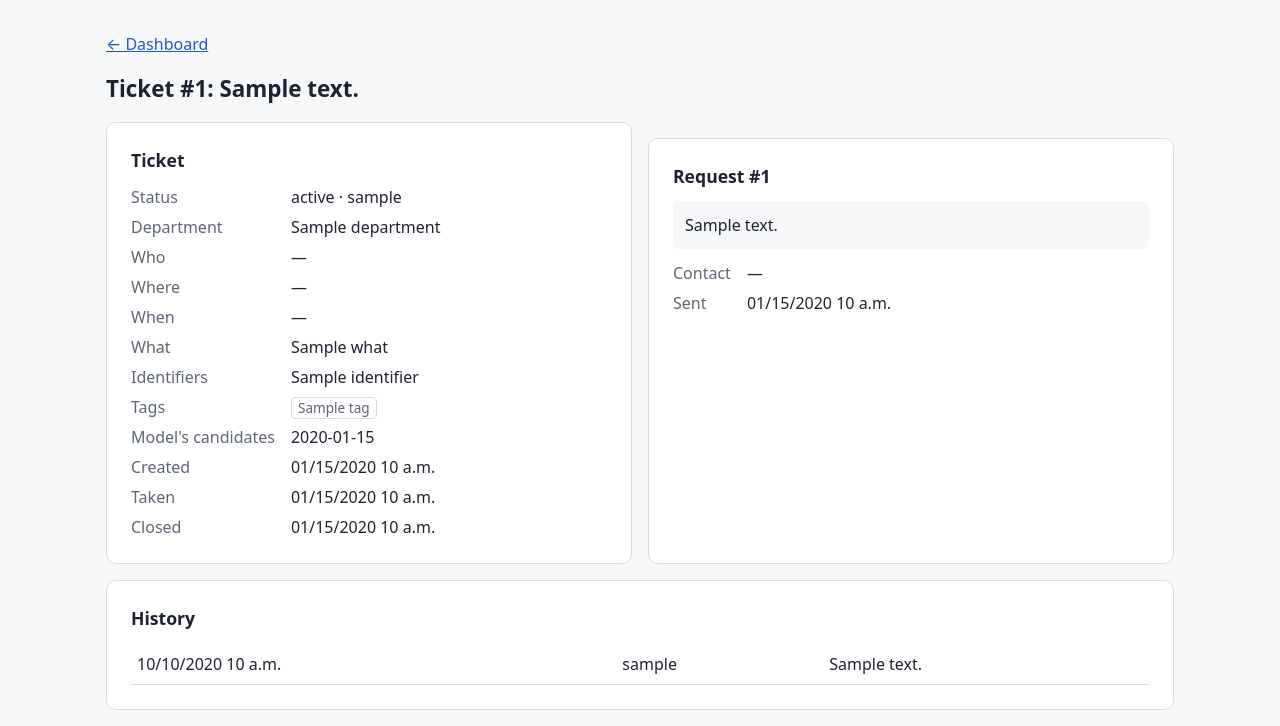
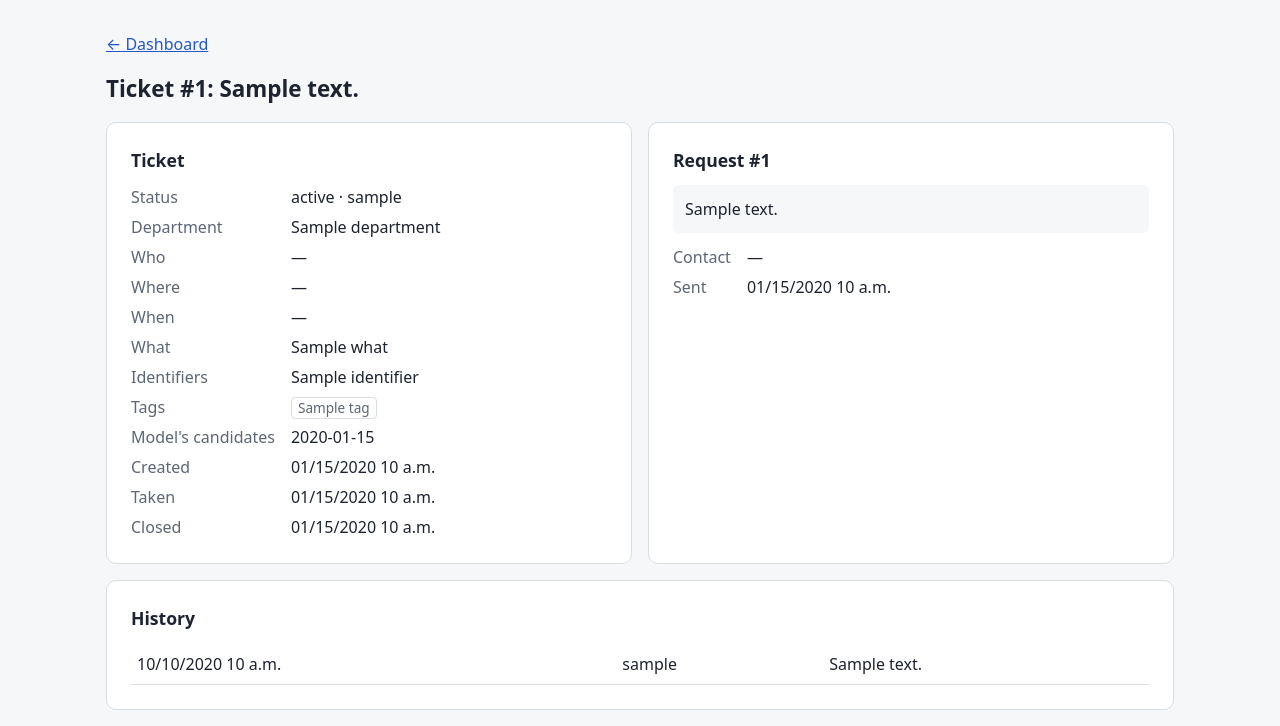
Before and after one commit to Leenday/support_megatron_mk1, a Django app: template web/support/templates/support/desk_ticket.html in a window 1280 px wide. Shown: the part 236-962 px from the top of the page. Run offline with Django 5.2, Linux system fonts and the light colour scheme; the template is opened without the code that fills it: most values are stand-ins (such as "Sample title", 1, 10 or a date in 2020).

Commit message:
fix(web): dashboard layout and wording found by clicking through it
Cards in a grid no longer shift down, the department list has a translated empty choice, the Return hint no longer repeats the word.

Refs #18

```diff
--- a/web/support/forms.py
+++ b/web/support/forms.py
@@ -90,6 +90,7 @@ class CloseForm(forms.Form):
     )
     department = DepartmentField(
         label=_("Department"),
+        empty_label=_("Choose a department"),
         queryset=Department.objects.filter(active=True),
         required=False,
     )
--- a/web/support/templates/support/base.html
+++ b/web/support/templates/support/base.html
@@ -54,7 +54,8 @@
            border-radius: 4px; font-size: 0.85rem; color: var(--muted); }
     .table-scroll { overflow-x: auto; }
     .grid { display: grid; grid-template-columns: repeat(auto-fit, minmax(300px, 1fr)); gap: 16px; }
-    .card + .card, .grid + .card, .card + .grid { margin-top: 16px; }
+    .card + .card, .grid + .card, .card + .grid, .grid + .grid { margin-top: 16px; }
+    .grid > .card { margin-top: 0; }
     dl { display: grid; grid-template-columns: max-content 1fr; gap: 6px 16px; margin: 0; }
     dt { color: var(--muted); } dd { margin: 0; }
     .original { white-space: pre-wrap; background: var(--bg); padding: 12px; border-radius: 6px; }
```
Also changed, not shown: web/locale/ru/LC_MESSAGES/django.po, 1 other file.
